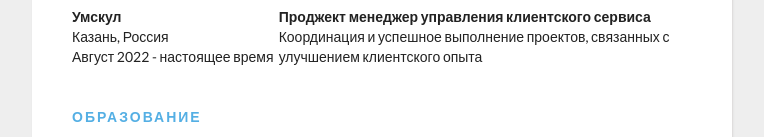
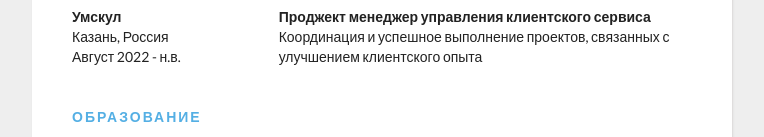
Before and after one commit to kirillnosow/resume, a plain HTML site: page index.html in a window 1280 px wide. Shown: the part 272-409 px from the top of the page, without its empty margins (258-1022 px from the left). Drawn offline with Linux system fonts and the light colour scheme.

Commit message:
Update index.html

```diff
--- a/index.html
+++ b/index.html
@@ -41,7 +41,7 @@
           <div class="left">
             <div class="name">Умскул</div>
             <div class="addr">Казань, Россия</div>
-            <div class="duration">Август 2022 - настоящее время</div>
+            <div class="duration">Август 2022 - н.в.</div>
           </div>
           <div class="right">
             <div class="name">Проджект менеджер управления клиентского сервиса</div>
```
